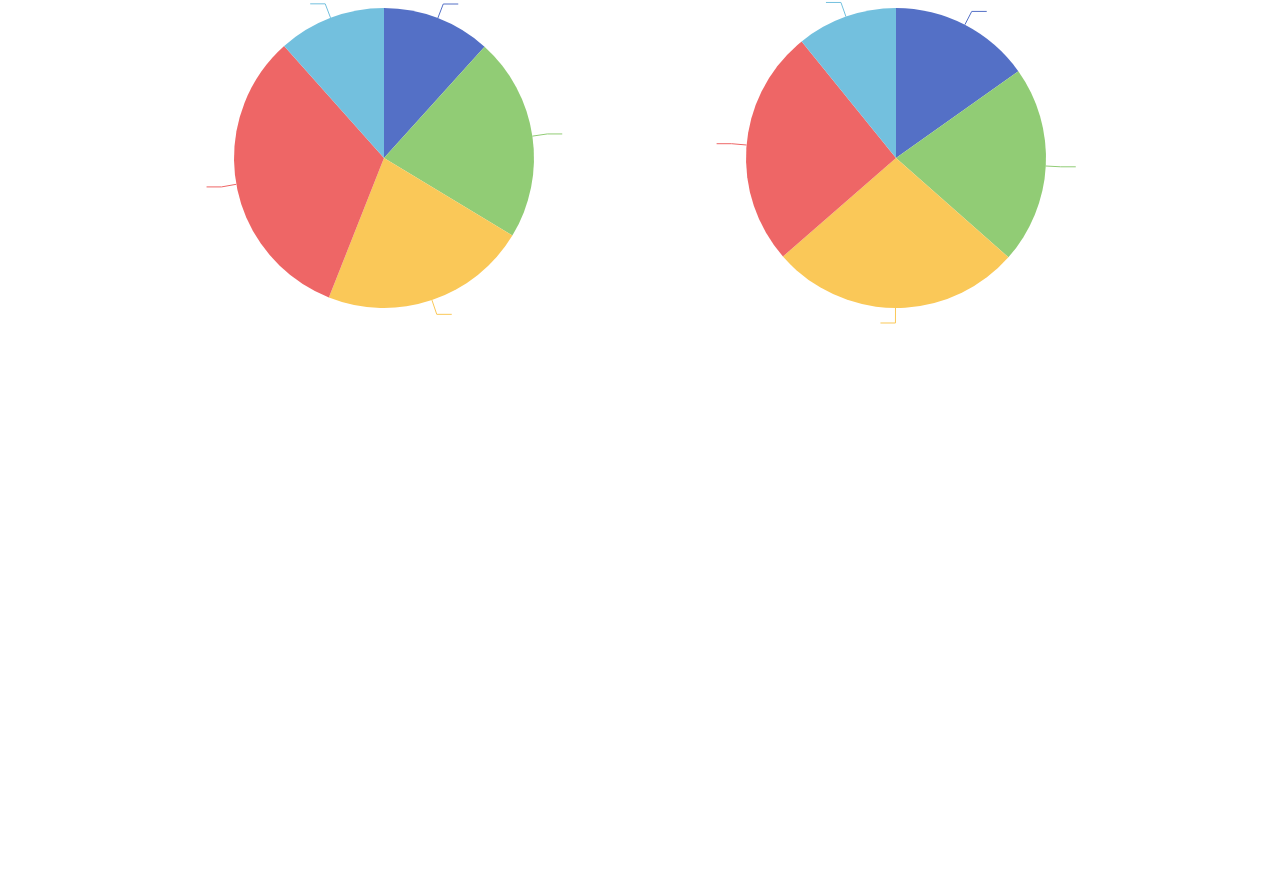
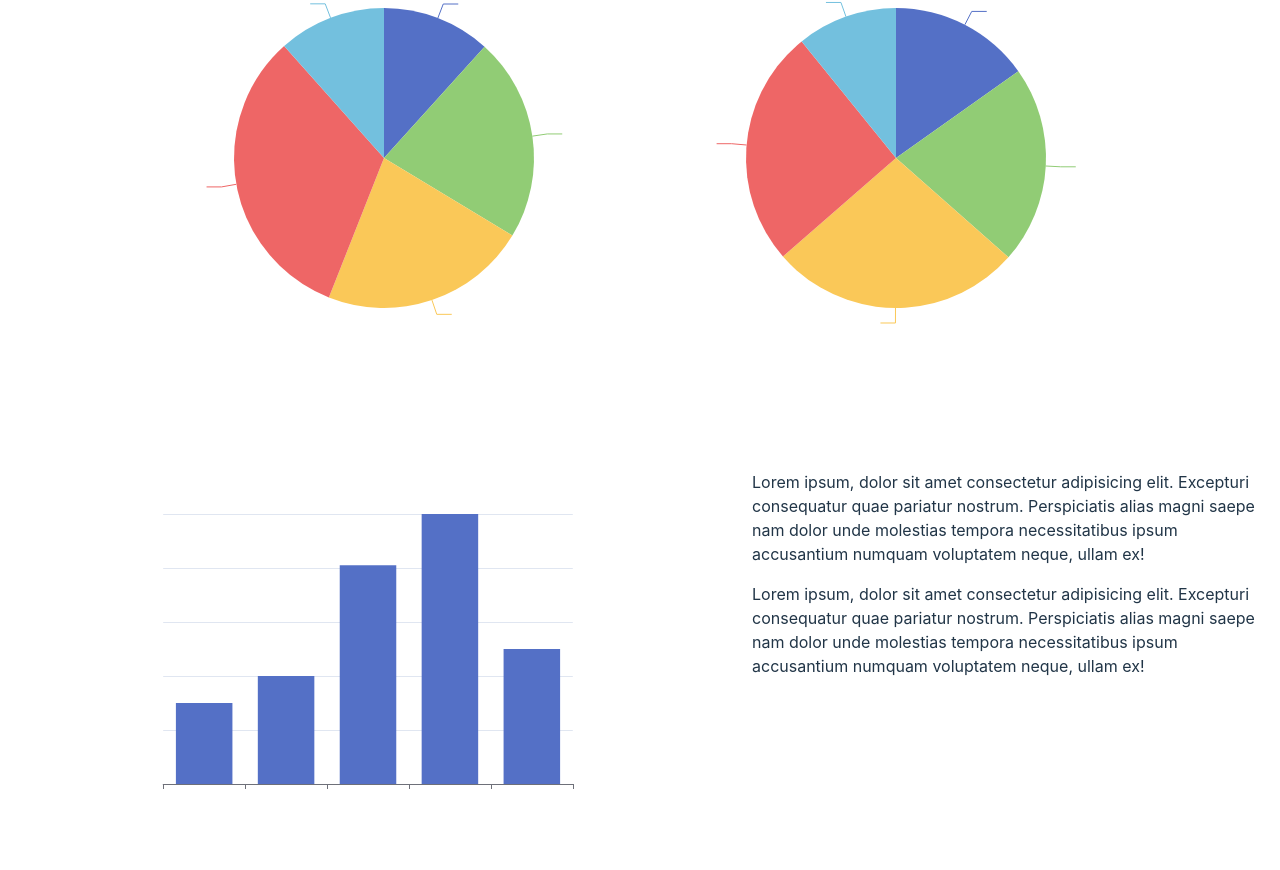
Before and after one commit to VictorOlea/vite-reporte-echart, a website built with Vite: page index.html in a window 1280 px wide. Shown: the part 807-1677 px from the top of the page. Before the commit the page ends 1245 px from the top, so only its background shows below. Built offline with nearby package versions, Linux system fonts and the light colour scheme.

Commit message:
adding ts charts

```diff
--- a/index.html
+++ b/index.html
@@ -10,6 +10,21 @@
     <h1>Reporte Planta</h1>
     <div id="chart-container"></div>
     <div id="chart-pie"></div>
+    <div id="container">
+      <div id="chart-bar"></div>
+      <div id="chart-info">
+        <p>Lorem ipsum, dolor sit amet consectetur adipisicing elit.
+          Excepturi consequatur quae pariatur nostrum.
+          Perspiciatis alias magni saepe nam dolor unde molestias
+          tempora necessitatibus ipsum accusantium numquam voluptatem neque, ullam ex!
+        </p>
+        <p>Lorem ipsum, dolor sit amet consectetur adipisicing elit.
+          Excepturi consequatur quae pariatur nostrum.
+          Perspiciatis alias magni saepe nam dolor unde molestias
+          tempora necessitatibus ipsum accusantium numquam voluptatem neque, ullam ex!
+        </p>
+      </div>
+    </div>
     <script type="module" src="/src/main.ts"></script>
   </body>
 </html>
--- /dev/null
+++ b/src/chartBar.ts
@@ -0,0 +1,36 @@
+import * as echarts from "echarts";
+
+export function chartBar() {
+  // Create the echarts instance
+  var myChart = echarts.init(document.getElementById("chart-bar"));
+
+  // Draw the chart
+  myChart.setOption({
+    title: {
+      text: "Producción por Planta",
+      textStyle: { color: "rgba(255, 255, 255, 0.87)" },
+      left: 'center'
+    },
+    tooltip: {},
+    xAxis: {
+      data: [
+        "Planta A",
+        "Planta B",
+        "Planta C",
+        "Planta D",
+        "Planta E",
+      ],
+      axisLabel: {color: "rgba(255, 255, 255, 0.87)"}
+    },
+    yAxis: {
+        axisLabel: {color: "rgba(255, 255, 255, 0.87)"}
+    },
+    series: [
+      {
+        name: "",
+        type: "bar",
+        data: [30, 40, 81, 100, 50, 61],
+      },
+    ],
+  });
+}
--- /dev/null
+++ b/src/horizontalBarChart.ts
@@ -0,0 +1,54 @@
+import * as echarts from "echarts";
+
+export function horizontalBarChart() {
+    type EChartsOption = echarts.EChartsOption;
+
+    var chartDom = document.getElementById('chart-container')
+    var myChart = echarts.init(chartDom);
+    var option: EChartsOption
+
+    option = {
+        title: {
+          text: 'Mantenimientos',
+          textStyle: {color: 'rgba(255, 255, 255, 0.87)'},
+        },
+        tooltip: {
+          trigger: 'axis',
+          axisPointer: {
+            type: 'shadow'
+          }
+        },
+        legend: {textStyle:{color: "rgba(255, 255, 255, 0.87)"}},
+        grid: {
+          left: '3%',
+          right: '4%',
+          bottom: '3%',
+          containLabel: true
+        },
+        xAxis: {
+          type: 'value',
+          boundaryGap: [0, 0.01],
+          axisLabel: {color: "rgba(255, 255, 255, 0.87)"}
+        },
+        yAxis: {
+          type: 'category',
+          data: ['Planta A', 'Planta B', 'Planta C', 'Planta D', 'Planta E', 'Total Planta'],
+          axisLabel: {color: "rgba(255, 255, 255, 0.87)"}
+        },
+        series: [
+          {
+            name: '2022',
+            type: 'bar',
+            data: [180, 130, 45, 100, 130, 585]
+          },
+          {
+            name: '2023',
+            type: 'bar',
+            data: [190, 220, 30, 120, 130, 690]
+          }
+        ]
+      };
+
+      option && myChart.setOption(option);
+
+}
--- a/src/main.ts
+++ b/src/main.ts
@@ -1,162 +1,10 @@
 import './style.css'
 // import typescriptLogo from './typescript.svg'
 // import viteLogo from '/vite.svg'
-// import { setupCounter } from './counter.ts'
+import { horizontalBarChart } from './horizontalBarChart';
+import { pieCharts } from './pieCharts';
+import { chartBar } from "./chartBar";
 
-import * as echarts from 'echarts';
-
-type EChartsOption = echarts.EChartsOption;
-
-var chartDom = document.getElementById('chart-container')!;
-var myChart = echarts.init(chartDom);
-var option: EChartsOption;
-
-option = {
-  title: {
-    text: 'Mantenimientos',
-    textStyle: {color: 'rgba(255, 255, 255, 0.87)'}
-  },
-  tooltip: {
-    trigger: 'axis',
-    axisPointer: {
-      type: 'shadow'
-    }
-  },
-  legend: {textStyle:{color: "rgba(255, 255, 255, 0.87)"}},
-  grid: {
-    left: '3%',
-    right: '4%',
-    bottom: '3%',
-    containLabel: true
-  },
-  xAxis: {
-    type: 'value',
-    boundaryGap: [0, 0.01],
-    axisLabel: {color: "rgba(255, 255, 255, 0.87)"}
-  },
-  yAxis: {
-    type: 'category',
-    data: ['Planta A', 'Planta B', 'Planta C', 'Planta D', 'Planta E', 'Total Planta'],
-    axisLabel: {color: "rgba(255, 255, 255, 0.87)"}
-  },
-  series: [
-    {
-      name: '2022',
-      type: 'bar',
-      data: [180, 130, 45, 100, 130, 585]
-    },
-    {
-      name: '2023',
-      type: 'bar',
-      data: [190, 220, 30, 120, 130, 690]
-    }
-  ]
-};
-
-option && myChart.setOption(option);
-
-// document.querySelector<HTMLDivElement>('#app')!.innerHTML = `
-//   <div>
-//     <a href="https://vitejs.dev" target="_blank">
-//       <img src="${viteLogo}" class="logo" alt="Vite logo" />
-//     </a>
-//     <a href="https://www.typescriptlang.org/" target="_blank">
-//       <img src="${typescriptLogo}" class="logo vanilla" alt="TypeScript logo" />
-//     </a>
-//     <h1>Vite + TypeScript</h1>
-//     <div class="card">
-//       <button id="counter" type="button"></button>
-//     </div>
-//     <p class="read-the-docs">
-//       Click on the Vite and TypeScript logos to learn more
-//     </p>
-//   </div>
-// `
-
-// setupCounter(document.querySelector<HTMLButtonElement>('#counter')!)
-
-type PieEChartsOption = echarts.EChartsOption;
-
-var chartDom = document.getElementById('chart-pie')!;
-var myChart = echarts.init(chartDom);
-var option: PieEChartsOption;
-
-option = {
-  legend: {textStyle:{color: "rgba(255, 255, 255, 0.87)"}},
-  tooltip: {
-    trigger: 'item',
-    formatter: '{d}%',
-  },
-  dataset: [
-    {
-      source: [
-        ['Planta', 'Sales', 'Price', 'Year'],
-        ['Planta A', 123, 32, 2022],
-        ['Planta B', 231, 14, 2022],
-        ['Planta C', 235, 5, 2022],
-        ['Planta D', 341, 25, 2022],
-        ['Planta E', 122, 29, 2022],
-        ['Planta A', 143, 30, 2023],
-        ['Planta B', 201, 19, 2023],
-        ['Planta C', 255, 7, 2023],
-        ['Planta D', 241, 27, 2023],
-        ['Planta E', 102, 34, 2023]
-      ]
-    },
-    {
-      transform: {
-        type: 'filter',
-        config: { dimension: 'Year', value: 2022 }
-      }
-    },
-    {
-      transform: {
-        type: 'filter',
-        config: { dimension: 'Year', value: 2023 }
-      }
-    },
-  ],
-  series: [
-    {
-      type: 'pie',
-      radius: 150,
-      center: ['50%', '25%'],
-      datasetIndex: 1,
-      label: {
-        position: 'outside',
-        color:"rgba(255, 255, 255, 0.87)"},
-    },
-    {
-      type: 'pie',
-      radius: 150,
-      center: ['50%', '50%'],
-      datasetIndex: 2,
-      label: {
-        position: 'outside',
-        color:"rgba(255, 255, 255, 0.87)"},
-    },
-  ],
-
-  // Optional. Only for responsive layout:
-  media: [
-    {
-      query: { minAspectRatio: 1 },
-      option: {
-        series: [
-          { center: ['25%', '50%'] },
-          { center: ['75%', '50%'] },
-        ]
-      }
-    },
-    {
-      option: {
-        series: [
-          { center: ['50%', '25%'] },
-          { center: ['50%', '50%'] }
-        ]
-      }
-    }
-  ]
-};
-
-option && myChart.setOption(option);
+horizontalBarChart()
+pieCharts()
+chartBar()
--- /dev/null
+++ b/src/pieCharts.ts
@@ -0,0 +1,85 @@
+import * as echarts from "echarts";
+
+export function pieCharts() {
+  type PieEChartsOption = echarts.EChartsOption;
+
+  var chartDom = document.getElementById("chart-pie")!;
+  var myChart = echarts.init(chartDom);
+  var option: PieEChartsOption;
+
+  option = {
+    legend: { textStyle: { color: "rgba(255, 255, 255, 0.87)" } },
+    tooltip: {
+      trigger: "item",
+      formatter: "{d}%",
+    },
+    dataset: [
+      {
+        source: [
+          ["Planta", "Sales", "Price", "Year"],
+          ["Planta A", 123, 32, 2022],
+          ["Planta B", 231, 14, 2022],
+          ["Planta C", 235, 5, 2022],
+          ["Planta D", 341, 25, 2022],
+          ["Planta E", 122, 29, 2022],
+          ["Planta A", 143, 30, 2023],
+          ["Planta B", 201, 19, 2023],
+          ["Planta C", 255, 7, 2023],
+          ["Planta D", 241, 27, 2023],
+          ["Planta E", 102, 34, 2023],
+        ],
+      },
+      {
+        transform: {
+          type: "filter",
+          config: { dimension: "Year", value: 2022 },
+        },
+      },
+      {
+        transform: {
+          type: "filter",
+          config: { dimension: "Year", value: 2023 },
+        },
+      },
+    ],
+    series: [
+      {
+        type: "pie",
+        radius: 150,
+        center: ["50%", "25%"],
+        datasetIndex: 1,
+        label: {
+          position: "outside",
+          color: "rgba(255, 255, 255, 0.87)",
+        },
+      },
+      {
+        type: "pie",
+        radius: 150,
+        center: ["50%", "50%"],
+        datasetIndex: 2,
+        label: {
+          position: "outside",
+          color: "rgba(255, 255, 255, 0.87)",
+        },
+      },
+    ],
+
+    // Optional. Only for responsive layout:
+    media: [
+      {
+        query: { minAspectRatio: 1 },
+        option: {
+          series: [{ center: ["25%", "50%"] }, { center: ["75%", "50%"] }],
+        },
+      },
+      {
+        option: {
+          series: [{ center: ["50%", "25%"] }, { center: ["50%", "50%"] }],
+        },
+      },
+    ],
+  };
+
+  option && myChart.setOption(option);
+}
--- a/src/style.css
+++ b/src/style.css
@@ -107,3 +107,20 @@ button:focus-visible {
   height: 70vh;
   width: 80%;
 }
+
+#chart-bar {
+  margin: auto;
+  height: 50vh;
+  width: 40%;
+}
+
+#chart-info {
+  margin: 1rem;
+  height: 50vh;
+  width: 40%;
+}
+
+#container {
+  display: flex;
+  align-items: center;
+}
```
Also changed, not shown: src/counter.ts (deleted, +0 -9 lines).
